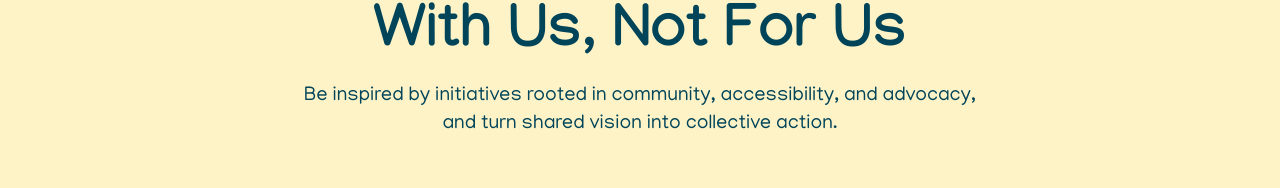
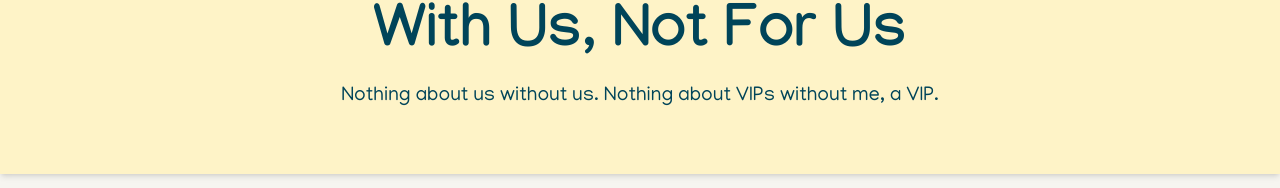
Before and after one commit to ataricco/idealizm-website, a Next.js app: page /collaborate in a window 1280 px wide. Shown: the part 154-342 px from the top of the page. Built offline with nearby package versions, Linux system fonts and the light colour scheme.

Commit message:
Fixed subtitle on Collaborate

```diff
--- a/src/app/collaborate/page.tsx
+++ b/src/app/collaborate/page.tsx
@@ -15,7 +15,7 @@ export default function Collaborate() {
       <PageHeader
         title={"With Us, Not For Us"}
         subtitle={
-          "Be inspired by initiatives rooted in community, accessibility, and advocacy, and turn shared vision into collective action."
+          "Nothing about us without us. Nothing about VIPs without me, a VIP."
         }
       />
 
```
